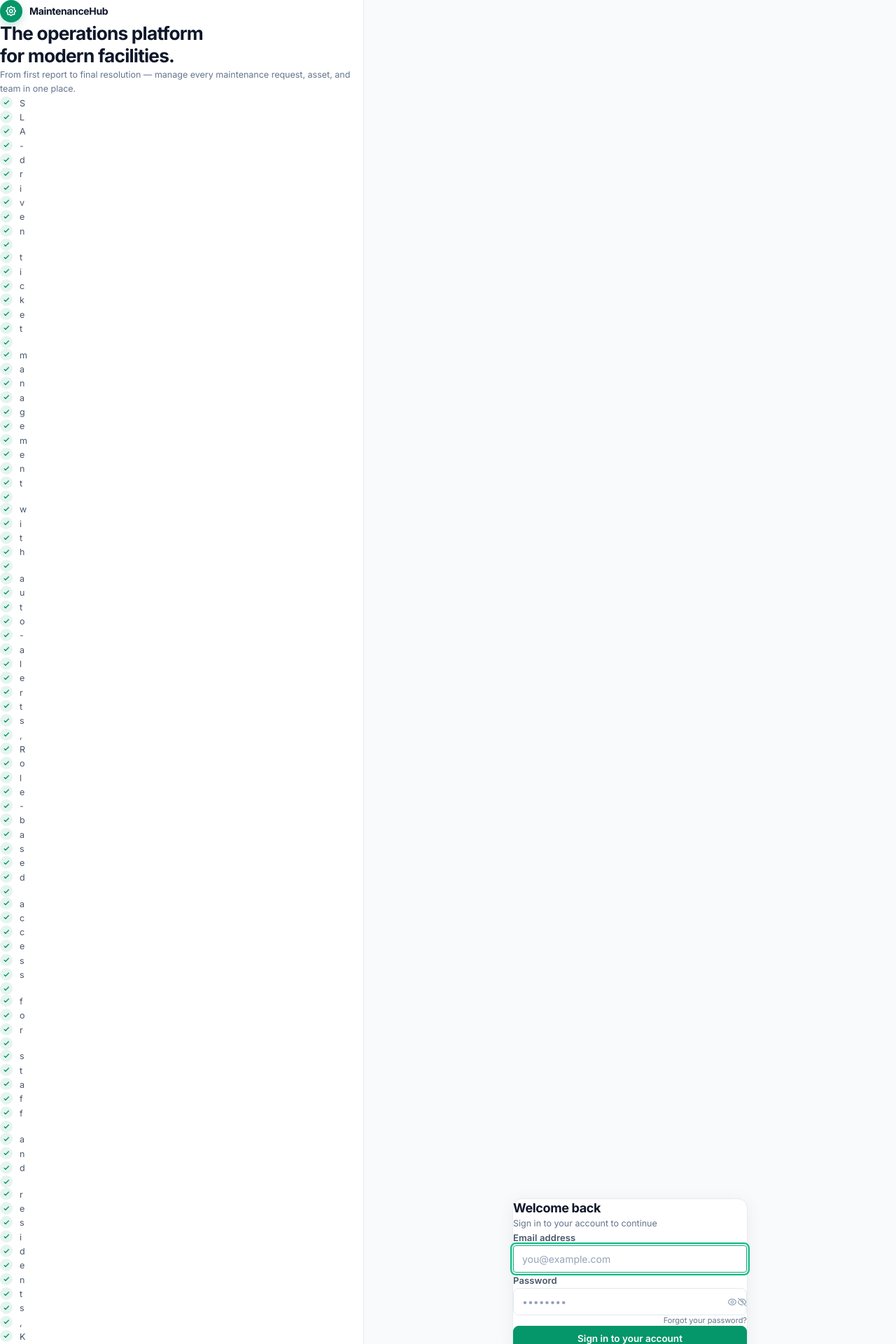
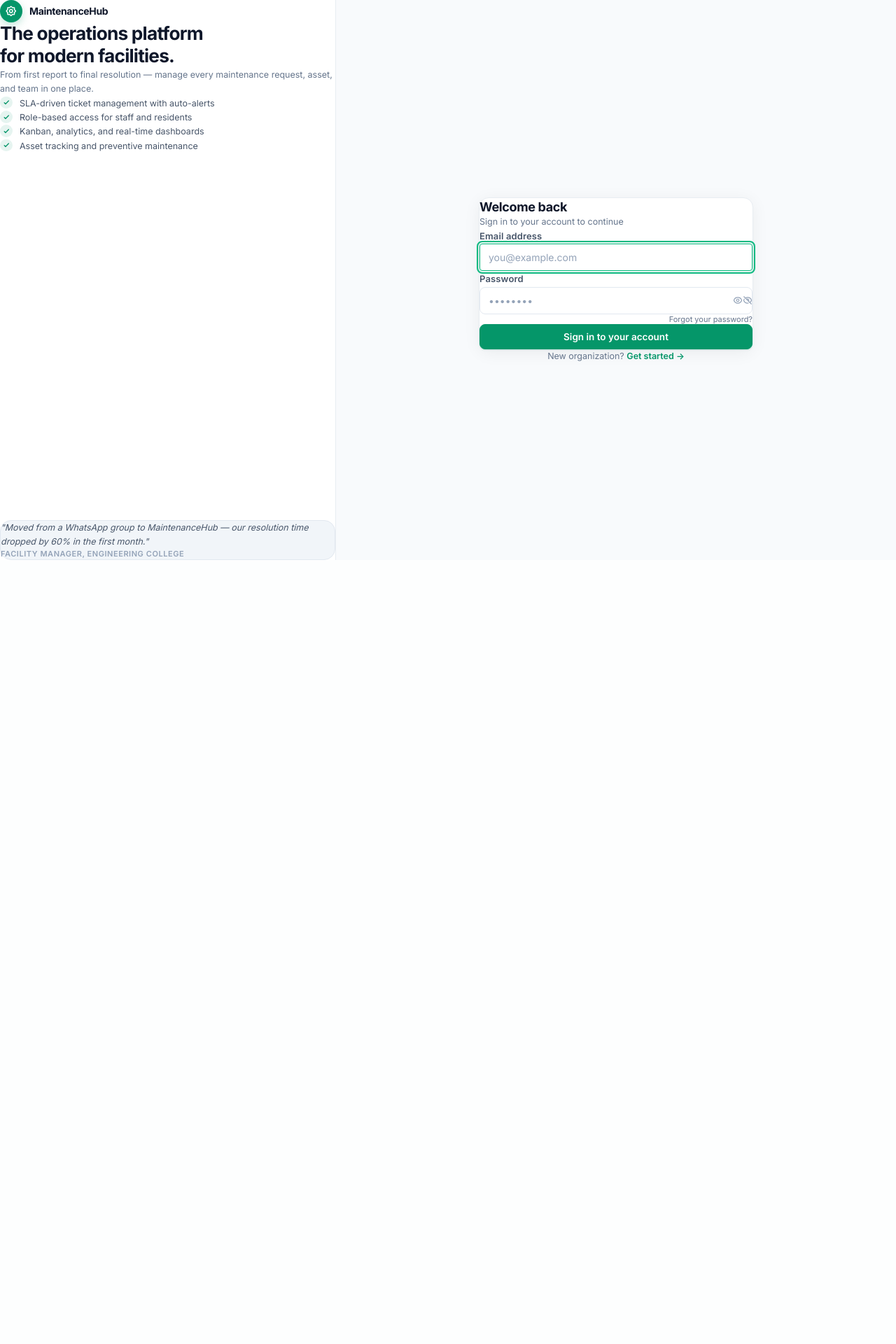
Before and after one commit to PRASHIK16/maintenancehub, a Django app: page /auth/login/ in a window 1280 px wide. Shown: the top 1920 px of the page at 70% size. After the commit the page ends 800 px from the top, so only its background shows below. Run offline with Django 5.2, Linux system fonts and the light colour scheme; style sheets or scripts are compiled from the project's sources; parts of the project's set-up code (start-up, migrations or seed data) failed here and were passed over; some libraries are stand-ins or nearby versions.

Commit message:
fix(auth): correct feature list loop and widen login form
The feature list was iterating characters of a string literal instead of
actual feature items. Replaced with {% for feature in features %} backed
by a FEATURES class-level list on LoginView. Also removed Tailwind v4
arbitrary width classes (lg:w-[480px]) in favour of inline styles, and
widened the right-panel form container from max-w-sm to max-w-md for
better readability.

Co-Authored-By: Claude Sonnet 4.6 <noreply@anthropic.com>
Claude-Session: https://claude.ai/code/session_01FYdohLsJNNuajBgZBwGciS

```diff
--- a/apps/accounts/views.py
+++ b/apps/accounts/views.py
@@ -20,11 +20,18 @@ class LoginView(View):
     """Email/password login with role-based redirect."""
     template_name = "auth/login.html"
 
+    FEATURES = [
+        "SLA-driven ticket management with auto-alerts",
+        "Role-based access for staff and residents",
+        "Kanban, analytics, and real-time dashboards",
+        "Asset tracking and preventive maintenance",
+    ]
+
     def get(self, request):
         if request.user.is_authenticated:
             return redirect("dashboard:home")
         form = LoginForm()
-        return render(request, self.template_name, {"form": form})
+        return render(request, self.template_name, {"form": form, "features": self.FEATURES})
 
     def post(self, request):
         form = LoginForm(request.POST)
@@ -39,7 +46,7 @@ class LoginView(View):
                     return redirect(next_url)
                 return redirect("dashboard:home")
             form.add_error(None, "Invalid email address or password.")
-        return render(request, self.template_name, {"form": form})
+        return render(request, self.template_name, {"form": form, "features": self.FEATURES})
 
 
 class LogoutView(View):
--- a/templates/auth/login.html
+++ b/templates/auth/login.html
@@ -10,8 +10,8 @@
   <!-- ================================================================
        LEFT PANEL — Brand / Trust (hidden on mobile)
   ================================================================ -->
-  <div class="hidden lg:flex lg:w-[480px] xl:w-[520px] flex-col justify-between px-12 py-14 flex-shrink-0"
-       style="background-color: #ffffff; border-right: 1px solid #e8edf2;">
+  <div class="hidden lg:flex flex-col justify-between px-12 py-14"
+       style="background-color: #ffffff; border-right: 1px solid #e8edf2; width: 480px; flex-shrink: 0;">
 
     <div>
       <!-- Logo -->
@@ -36,16 +36,53 @@
       </p>
 
       <!-- Feature list -->
-      <ul class="space-y-4 mb-14">
-        {% for feature in "SLA-driven ticket management with auto-alerts,Role-based access for staff and residents,Kanban, analytics, and real-time dashboards,Asset tracking and preventive maintenance" %}
+      <ul class="space-y-4 mb-14" role="list">
+        {% for feature in features %}
         <li class="flex items-start gap-3">
           <div class="mt-0.5 flex h-5 w-5 flex-shrink-0 items-center justify-center rounded-full"
                style="background-color: rgba(5,150,105,0.10);">
-            <svg class="h-3 w-3" fill="none" viewBox="0 0 24 24" stroke="#059669" stroke-width="3">
+            <svg class="h-3 w-3" fill="none" viewBox="0 0 24 24" stroke="#059669" stroke-width="3" aria-hidden="true">
               <path stroke-linecap="round" stroke-linejoin="round" d="M5 13l4 4L19 7" />
             </svg>
           </div>
           <span class="text-sm leading-relaxed" style="color: #475569;">{{ feature }}</span>
+        </li>
+        {% empty %}
+        <li class="flex items-start gap-3">
+          <div class="mt-0.5 flex h-5 w-5 flex-shrink-0 items-center justify-center rounded-full"
+               style="background-color: rgba(5,150,105,0.10);">
+            <svg class="h-3 w-3" fill="none" viewBox="0 0 24 24" stroke="#059669" stroke-width="3" aria-hidden="true">
+              <path stroke-linecap="round" stroke-linejoin="round" d="M5 13l4 4L19 7" />
+            </svg>
+          </div>
+          <span class="text-sm leading-relaxed" style="color: #475569;">SLA-driven ticket management with auto-alerts</span>
+        </li>
+        <li class="flex items-start gap-3">
+          <div class="mt-0.5 flex h-5 w-5 flex-shrink-0 items-center justify-center rounded-full"
+               style="background-color: rgba(5,150,105,0.10);">
+            <svg class="h-3 w-3" fill="none" viewBox="0 0 24 24" stroke="#059669" stroke-width="3" aria-hidden="true">
+              <path stroke-linecap="round" stroke-linejoin="round" d="M5 13l4 4L19 7" />
+            </svg>
+          </div>
+          <span class="text-sm leading-relaxed" style="color: #475569;">Role-based access for staff and residents</span>
+        </li>
+        <li class="flex items-start gap-3">
+          <div class="mt-0.5 flex h-5 w-5 flex-shrink-0 items-center justify-center rounded-full"
+               style="background-color: rgba(5,150,105,0.10);">
+            <svg class="h-3 w-3" fill="none" viewBox="0 0 24 24" stroke="#059669" stroke-width="3" aria-hidden="true">
+              <path stroke-linecap="round" stroke-linejoin="round" d="M5 13l4 4L19 7" />
+            </svg>
+          </div>
+          <span class="text-sm leading-relaxed" style="color: #475569;">Kanban, analytics, and real-time dashboards</span>
+        </li>
+        <li class="flex items-start gap-3">
+          <div class="mt-0.5 flex h-5 w-5 flex-shrink-0 items-center justify-center rounded-full"
+               style="background-color: rgba(5,150,105,0.10);">
+            <svg class="h-3 w-3" fill="none" viewBox="0 0 24 24" stroke="#059669" stroke-width="3" aria-hidden="true">
+              <path stroke-linecap="round" stroke-linejoin="round" d="M5 13l4 4L19 7" />
+            </svg>
+          </div>
+          <span class="text-sm leading-relaxed" style="color: #475569;">Asset tracking and preventive maintenance</span>
         </li>
         {% endfor %}
       </ul>
@@ -65,7 +102,7 @@
        RIGHT PANEL — Login Form
   ================================================================ -->
   <div class="flex flex-1 flex-col items-center justify-center px-6 py-16 sm:px-12">
-    <div class="w-full max-w-sm">
+    <div class="w-full max-w-md">
 
       <!-- Mobile logo -->
       <div class="lg:hidden mb-10 flex items-center gap-2.5">
```
